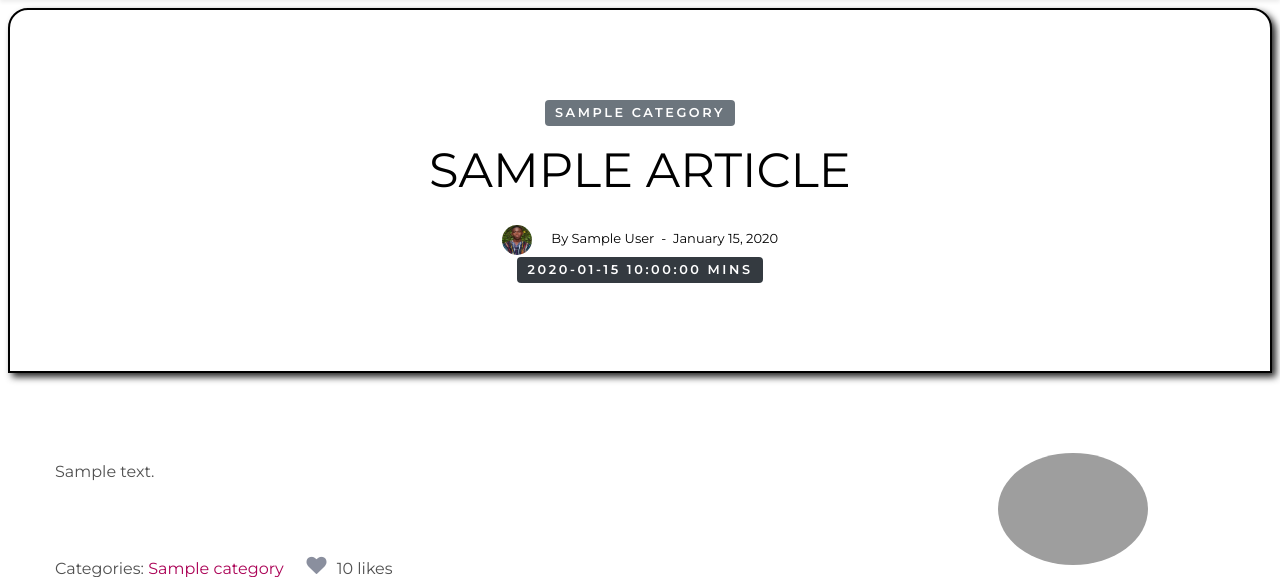
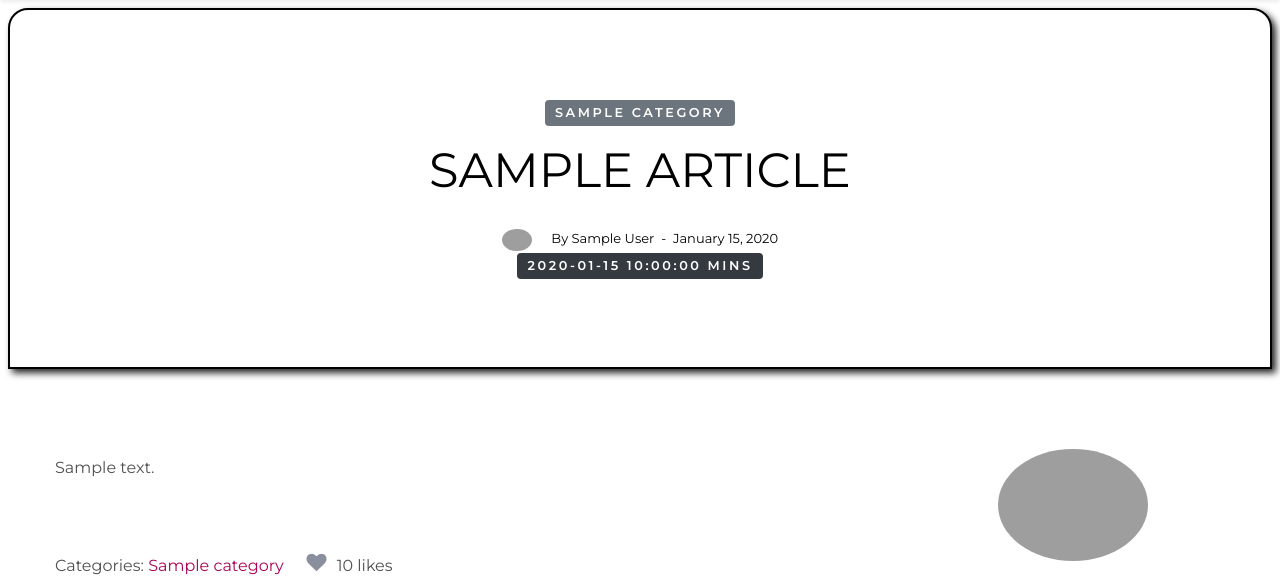
Before and after one commit to iSOLveIT/iceblog, a Flask app: template content/templates/single.html in a window 1280 px wide. Shown: the part 75-652 px from the top of the page. Run offline with Flask 2, Linux system fonts and the light colour scheme; the template is opened without the code that fills it: values that come from a table or form of the project are taken from there, most other values are stand-ins (such as "Sample title", 1, 10 or a date in 2020); some libraries are stand-ins or nearby versions; some web fonts are replaced; grey boxes are pictures that could not be loaded.

Commit message:
Improved user interface

```diff
--- a/content/templates/single.html
+++ b/content/templates/single.html
@@ -13,7 +13,7 @@
           <h2 class="mb-4 text-black text-uppercase">{{ article['title'] }}</h2>
           <div class="post-meta align-items-center text-center">
             <figure class="author-figure mb-0 mr-3 d-inline-block">
-              <img src="{{ url_for('static', filename='images/webp/randy.webp') }}" alt="Image" class="img-fluid">
+              <img src="{{ url_for('static', filename='images/webp/' + article['author'] + '.webp') }}" alt="Image" class="img-fluid">
             </figure>
             <span class="d-inline-block mt-1 text-black">By {{ article['author'] }}</span>
             {% if article['bodyUpdated'] == True %}
```
